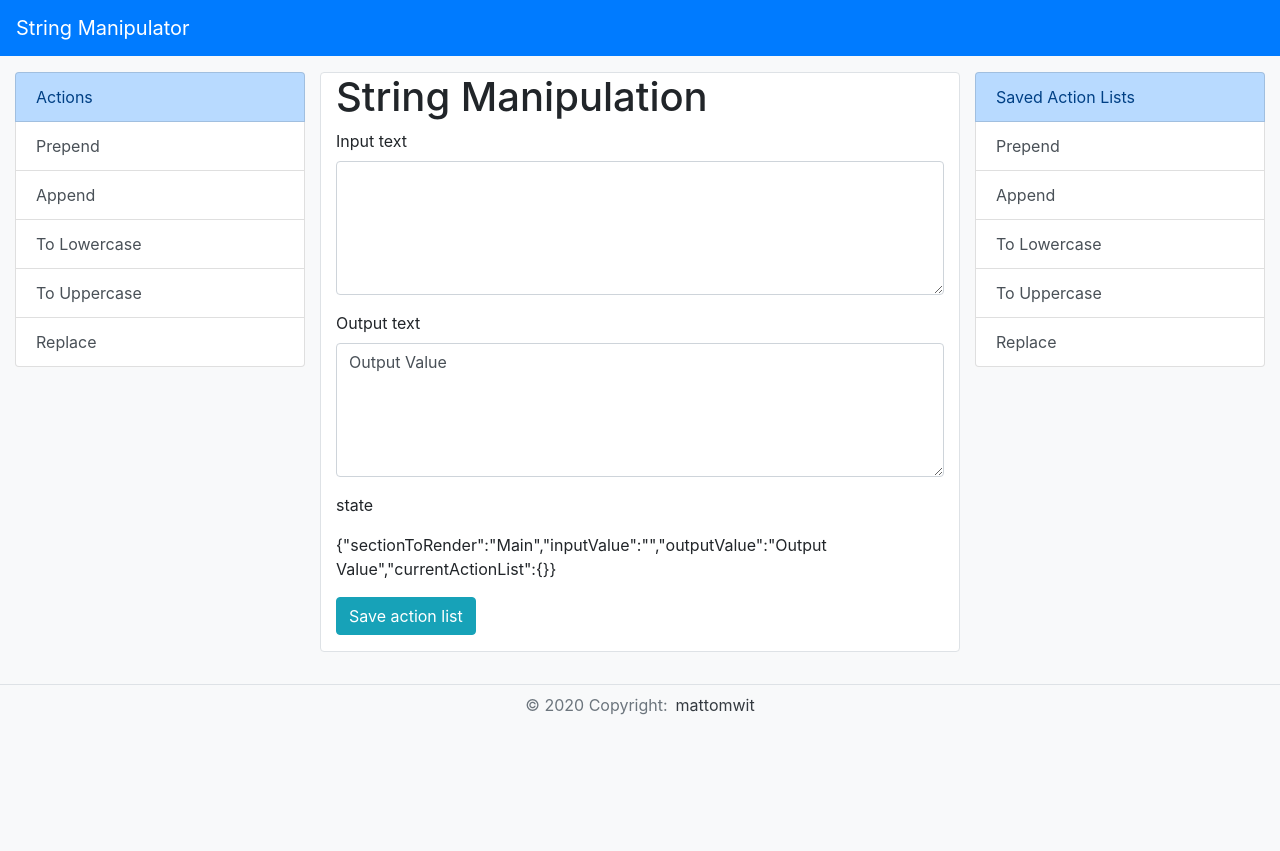
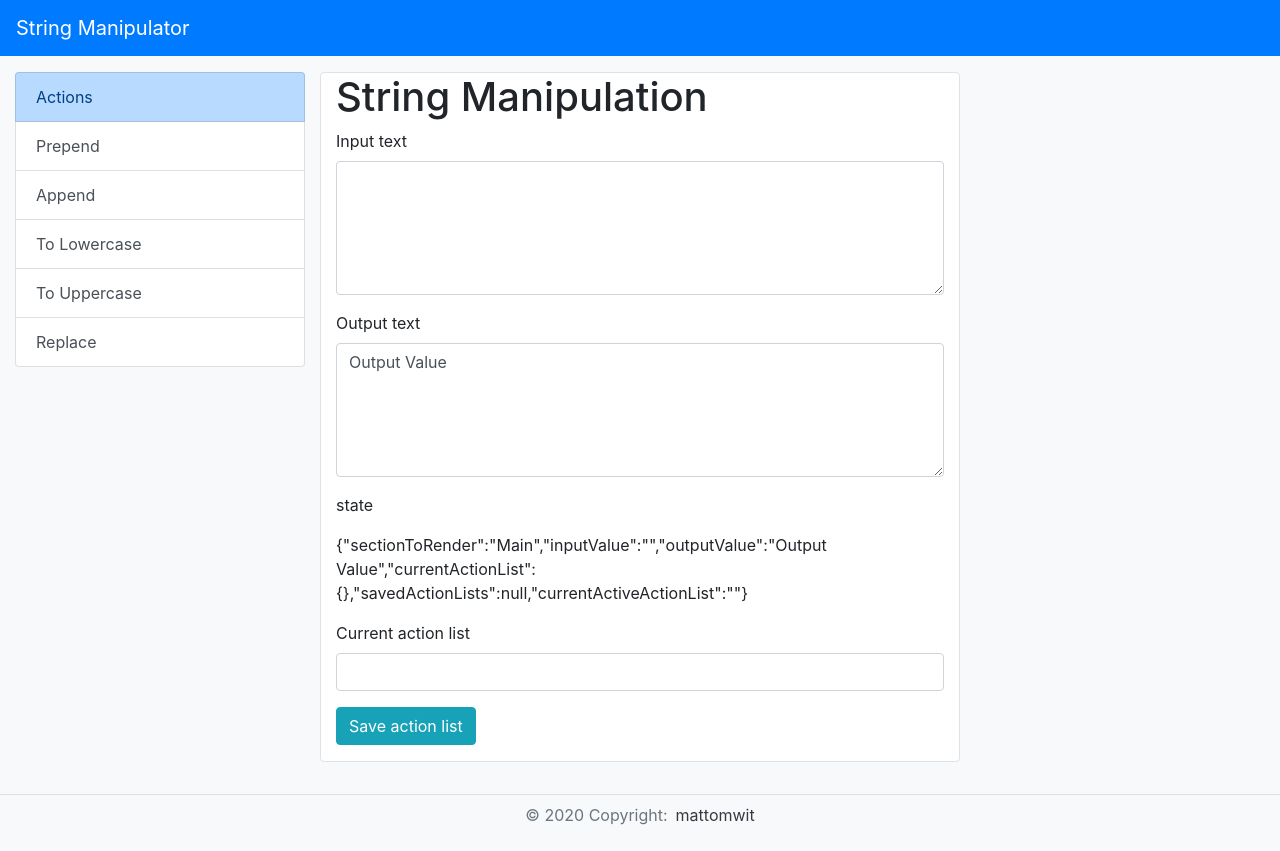
Before and after one commit to mattomwit/string-manipulator, a React (Create React App) app: page / in a window 1280 px wide. Before the commit the page ends 800 px from the top, so only its background shows below. Built offline with nearby package versions, Linux system fonts and the light colour scheme.

Commit message:
Added saving and loading of active list

```diff
--- a/src/App.js
+++ b/src/App.js
@@ -13,7 +13,9 @@ class App extends React.Component{
       sectionToRender: "Main",
       inputValue: "",
       outputValue:"Output Value",
-      currentActionList: {}
+      currentActionList: {},
+      savedActionLists: {},
+      currentActiveActionList: ""
     };
 
     this.availableActions = {
@@ -49,10 +51,58 @@ class App extends React.Component{
       }
 
     };
+
+    this.onCurrentActiveActionListChanged = this.onCurrentActiveActionListChanged.bind(this);
+
+
+  }
+
+  componentDidMount() {
+    this.loadSavedActionLists();
   }
 
   onInputTextChange(event){
     this.updateOutputString(event.target.value);
+  }
+
+  onCurrentActiveActionListChanged(event){
+    this.setState({
+      currentActiveActionList : event.target.value
+    });
+  }
+
+  saveCurrentActionList(){
+    if(this.state.currentActiveActionList.length > 0 && Object.keys(this.state.currentActionList).length > 0){
+      let newSavedActionList = Object.assign({}, this.state.savedActionLists);
+      newSavedActionList[this.state.currentActiveActionList] ={
+        currentActionList: this.state.currentActionList,
+        name: this.state.currentActiveActionList,
+        code: this.state.currentActiveActionList
+      };
+      let strigify = JSON.stringify(newSavedActionList);
+      console.log("stringify", strigify);
+      localStorage.setItem("stringManipulatorSavedActionLists", strigify);
+      this.setState({
+        savedActionLists : newSavedActionList
+      });
+    }
+  }
+
+  loadSavedActionLists(){
+    let loaded = localStorage.getItem("stringManipulatorSavedActionLists");
+    console.log("loaded", loaded);
+    console.log("parsed", JSON.parse(loaded));
+    this.setState({
+      savedActionLists : JSON.parse(localStorage.getItem("stringManipulatorSavedActionLists"))
+    });
+  }
+
+  loadActionList(actionListName){
+
+    this.setState({
+      currentActionList : Object.assign({}, this.state.savedActionLists[actionListName].currentActionList),
+      currentActiveActionList : actionListName
+    });
   }
 
   updateOutputString(inputValue){
@@ -121,7 +171,17 @@ class App extends React.Component{
           {this.renderReturnBtn(this.state.sectionToRender)}
           <p>state</p>
           <p id="itemID">{JSON.stringify(this.state)}</p>
-          <button type="button" className="btn btn-info mb-3" onClick={()=>console.log("save action List!")}>
+
+          <div className="form-group">
+            <label htmlFor="current-action-list">Current action list</label>
+            <input
+                className="form-control"
+                id="current-action-list"
+                value={this.state.currentActiveActionList}
+                onChange={this.onCurrentActiveActionListChanged}
+            />
+          </div>
+          <button type="button" className="btn btn-info mb-3" onClick={()=>this.saveCurrentActionList()}>
              Save action list
           </button>
         </div>
@@ -130,8 +190,8 @@ class App extends React.Component{
             <ListGroup
               additionalClasses="mb-3"
               name="Saved Action Lists"
-              onClick={(sectionName)=>this.setSectionToRender(sectionName)}
-              listItems={this.availableActions}
+              onClick={(actionListName)=>this.loadActionList(actionListName)}
+              listItems={this.state.savedActionLists}
             />
 
             <ListGroup
--- a/src/ListGroup.js
+++ b/src/ListGroup.js
@@ -11,8 +11,8 @@ function ListGroup(props){
             key={key}
             name={item.name}
             onClick={()=>{
-                console.log("ListGroup item name:" + itemCode);
                 if(props.onClick){
+                    console.log("ListGroup item name:" + item.name);
                     props.onClick(itemCode);
                 }
             }}
```
Also changed, not shown: src/Actions/InputAction.js (indentation only).
